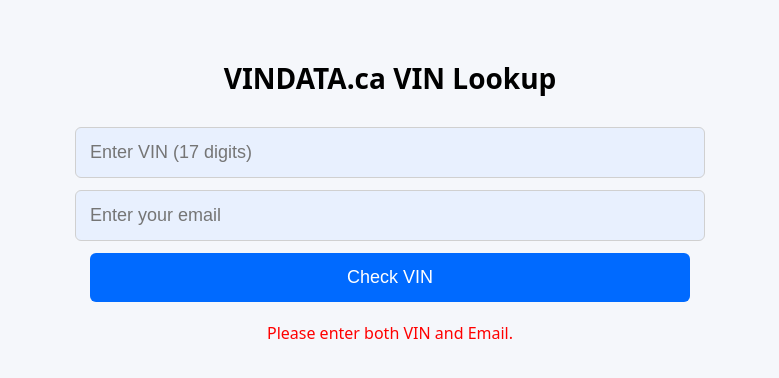
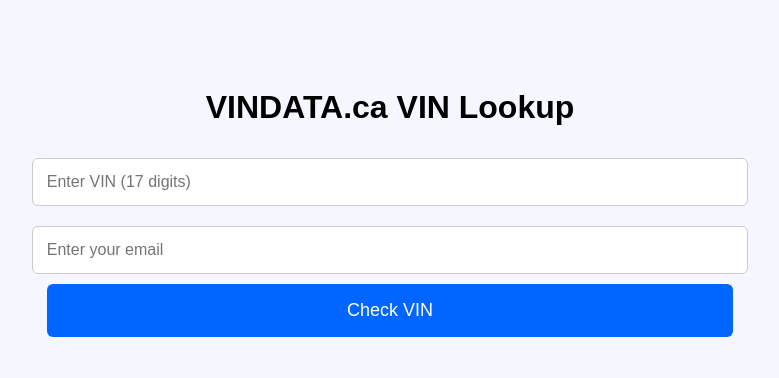
Before and after one commit to vindata15/vindata-vin-check, a website: page public/index.html in a window 1280 px wide. Both pictures are taken after a click on the button "Check VIN". Shown: the whole page, without its empty margins (250-1029 px from the left). Drawn offline with Linux system fonts and the light colour scheme.

Commit message:
Update index.html

```diff
--- a/public/index.html
+++ b/public/index.html
@@ -1,59 +1,35 @@
-<!doctype html>
+<!DOCTYPE html>
 <html>
 <head>
 <meta charset="utf-8" />
-<meta name="viewport" content="width=device-width,initial-scale=1" />
 <title>VINDATA.ca VIN Lookup</title>
-
 <style>
   body {
-        font-family: system-ui, Arial;
-        background: #f5f7fb;
-        margin: 0;
-        padding: 40px;
+    font-family: Arial;
     text-align: center;
+    padding: 60px;
+    background: #f4f7ff;
   }
-
-    h1 {
-        font-size: 28px;
-        margin-bottom: 30px;
-    }
-
   input {
     width: 60%;
-        max-width: 600px;
     padding: 14px;
-        margin-bottom: 12px;
+    margin: 10px;
     border-radius: 6px;
-        border: 1px solid #d0d0d0;
-        font-size: 18px;
-        background: #e8f0fe;
+    border: 1px solid #ccc;
+    font-size: 16px;
   }
-
   button {
     width: 60%;
-        max-width: 600px;
-        padding: 14px;
-        background: #006aff;
+    padding: 16px;
+    background: #0066ff;
     color: white;
-        font-size: 18px;
     border: none;
     border-radius: 6px;
+    font-size: 18px;
     cursor: pointer;
-    }
-
-    button:hover {
-        background: #0053cf;
-    }
-
-    #result {
-        margin-top: 20px;
-        font-size: 16px;
-        color: red;
   }
 </style>
 </head>
-
 <body>
 
 <h1>VINDATA.ca VIN Lookup</h1>
@@ -63,38 +39,32 @@
 
 <button onclick="checkVIN()">Check VIN</button>
 
-<div id="result"></div>
-
 <script>
 async function checkVIN() {
   const vin = document.getElementById("vin").value.trim();
   const email = document.getElementById("email").value.trim();
-    const result = document.getElementById("result");
 
-    if (!vin || !email) {
-        result.innerHTML = "Please enter both VIN and Email.";
+  if (!vin || vin.length !== 17) {
+    alert("Enter a valid 17-digit VIN");
+    return;
+  }
+  if (!email) {
+    alert("Enter your email");
     return;
   }
 
-    result.innerHTML = "Processing...";
-
-    try {
-        const response = await fetch("/create-checkout-session", {
+  // Now match backend route EXACTLY
+  const resp = await fetch("/api/create-checkout", {
     method: "POST",
     headers: { "Content-Type": "application/json" },
     body: JSON.stringify({ vin, email })
   });
 
-        const data = await response.json();
-
-        if (data.url) {
-            window.location.href = data.url; // Redirect to Stripe checkout
+  const j = await resp.json();
+  if (j.url) {
+    window.location.href = j.url;
   } else {
-            result.innerHTML = "Error: " + data.error;
-        }
-
-    } catch (err) {
-        result.innerHTML = "Request failed.";
+    alert("Checkout failed: " + JSON.stringify(j));
   }
 }
 </script>
```
Lines whose indentation alone changed are shown as unchanged.
